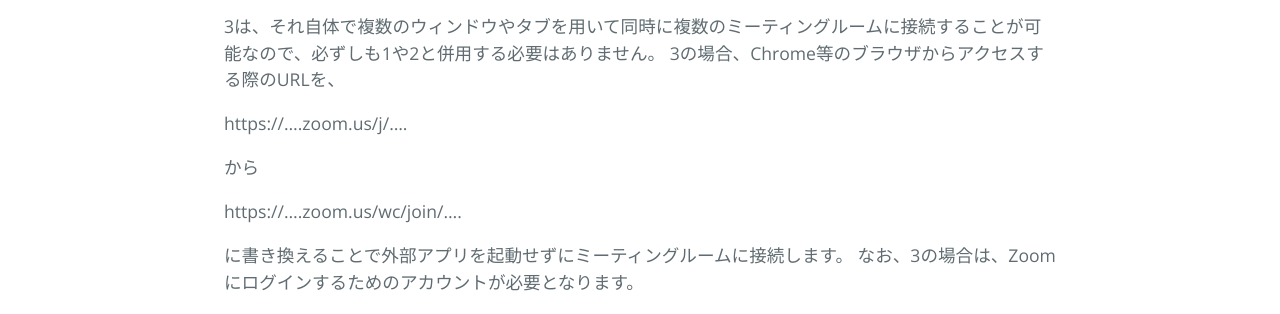
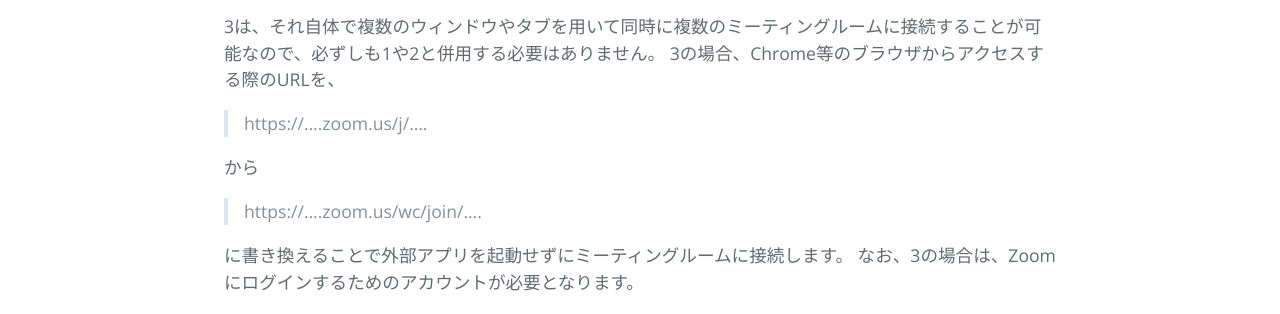
Before and after one commit to kyoto-u/online-edu, a Jekyll site: the page built from zoom-live-support.md, in a window 1280 px wide. Shown: the part 1104-1418 px from the top of the page. Built offline with Jekyll 4.4.1, drawn with Linux system fonts in a browser that asks for light colours; our own code applies the rules of GitHub Pages for plain Markdown files.

```diff
--- a/zoom-live-support.md
+++ b/zoom-live-support.md
@@ -25,11 +25,11 @@ Zoomでは、ミーティングルームに参加する方法として、Windows
 3は、それ自体で複数のウィンドウやタブを用いて同時に複数のミーティングルームに接続することが可能なので、必ずしも1や2と併用する必要はありません。
 3の場合、Chrome等のブラウザからアクセスする際のURLを、
 
-  https://....zoom.us/j/....
+> https://....zoom.us/j/....
 
 から
 
-  https://....zoom.us/wc/join/....
+> https://....zoom.us/wc/join/....
 
 に書き換えることで外部アプリを起動せずにミーティングルームに接続します。
 なお、3の場合は、Zoomにログインするためのアカウントが必要となります。
```
